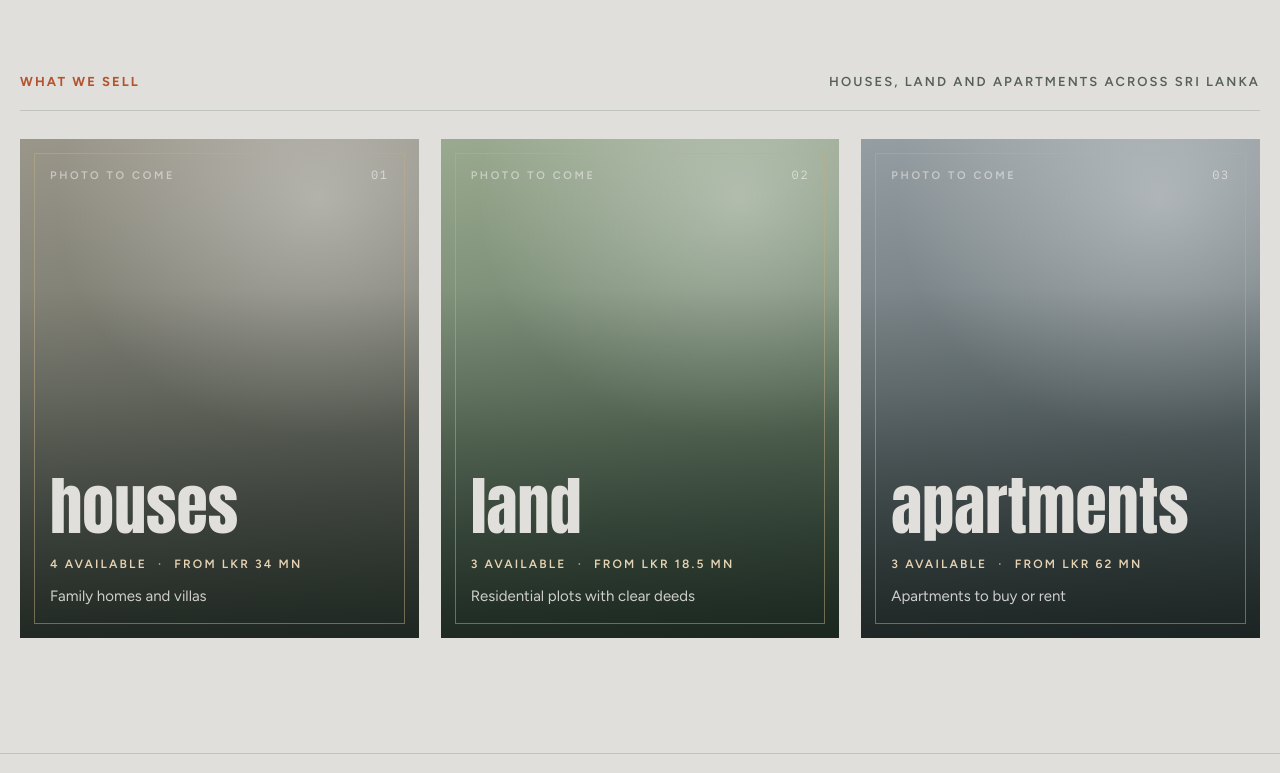
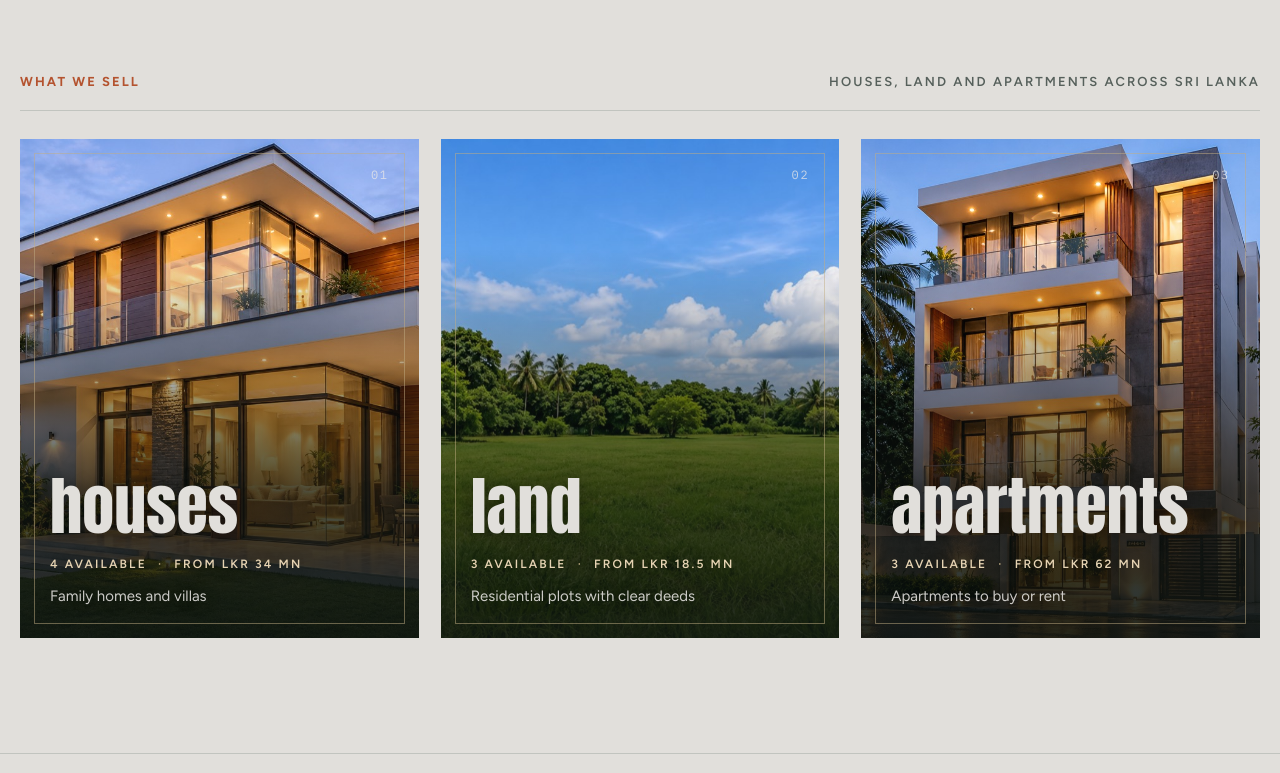
Before and after one commit to hiruni-jayasinghe/madripoor-realtors, a plain HTML site: page index.html in a window 1280 px wide. Shown: the part 800-1573 px from the top of the page. Drawn offline with Linux system fonts and the light colour scheme.

Commit message:
Add photos to the houses, land and apartments tiles
Co-Authored-By: Claude Opus 5.5 <noreply@anthropic.com>

```diff
--- a/index.html
+++ b/index.html
@@ -580,7 +580,9 @@ select::-ms-expand{display:none}
 .tile-media{position:absolute;inset:0;background:radial-gradient(110% 80% at 75% 12%,rgba(255,255,255,.35),rgba(255,255,255,0) 60%),linear-gradient(170deg,var(--a),var(--b));transition:transform 1.6s var(--ease)}
 .tile-media img{width:100%;height:100%;object-fit:cover;display:block}
 .tile:hover .tile-media{transform:scale(1.04)}
-.tile-shade{position:absolute;inset:0;background:linear-gradient(to top,rgba(14,22,18,.72) 0%,rgba(14,22,18,.15) 50%,rgba(14,22,18,0) 70%)}
+.tile-shade{position:absolute;inset:0;background:linear-gradient(to top,rgba(12,19,16,.9) 0%,rgba(12,19,16,.72) 30%,rgba(12,19,16,.25) 58%,rgba(12,19,16,0) 78%)}
+.tile-text{text-shadow:0 1px 18px rgba(0,0,0,.35)}
+@media (max-width:900px){.tile-shade{background:linear-gradient(to top,rgba(12,19,16,.9) 0%,rgba(12,19,16,.75) 45%,rgba(12,19,16,.3) 75%,rgba(12,19,16,.1) 100%)}}
 .tile::after{content:"";position:absolute;inset:14px;border:1px solid rgba(194,174,132,.5);pointer-events:none;transition:inset .7s var(--ease),border-color .7s var(--ease)}
 .tile:hover::after{inset:10px;border-color:rgba(194,174,132,.9)}
 .tile-no{position:absolute;right:30px;top:26px;font-family:var(--mono);font-size:12px;letter-spacing:.14em;color:rgba(236,234,231,.75)}
@@ -1105,9 +1107,9 @@ select::-ms-expand{display:none}
   /* homepage "what we sell" tiles.
      TO ADD YOUR PHOTOS: put the image address in photo, e.g. photo:'images/house.jpg'. Layout stays the same. */
   const TYPES = [
-    {key:'houses', name:'houses', type:'House', photo:'', a:'#9A968A', b:'#4A524A', note:'Family homes and villas'},
-    {key:'land', name:'land', type:'Land', photo:'', a:'#9AAA90', b:'#3C5342', note:'Residential plots with clear deeds'},
-    {key:'apartments', name:'apartments', type:'Apartment', photo:'', a:'#959EA2', b:'#3E4A4D', note:'Apartments to buy or rent'}
+    {key:'houses', name:'houses', type:'House', photo:'images/house.jpg', a:'#9A968A', b:'#4A524A', note:'Family homes and villas'},
+    {key:'land', name:'land', type:'Land', photo:'images/land.jpg', a:'#9AAA90', b:'#3C5342', note:'Residential plots with clear deeds'},
+    {key:'apartments', name:'apartments', type:'Apartment', photo:'images/apartment.jpg', a:'#959EA2', b:'#3E4A4D', note:'Apartments to buy or rent'}
   ];
   const mn = (v) => (Math.round(v/1e5)/10) + ' Mn';
   $('typesGrid').innerHTML = TYPES.map((t, i) => {
```
Also changed, not shown: images/apartment.jpg (added), images/house.jpg (added), images/land.jpg (added).
